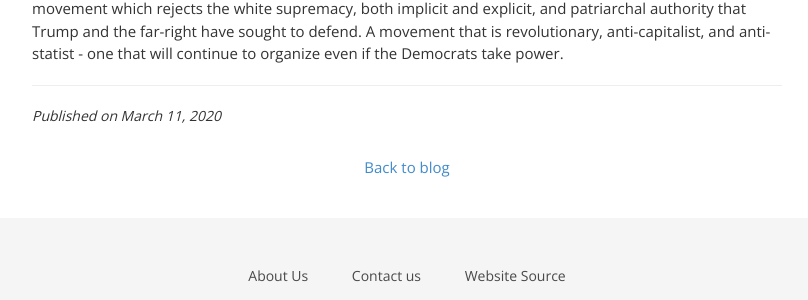
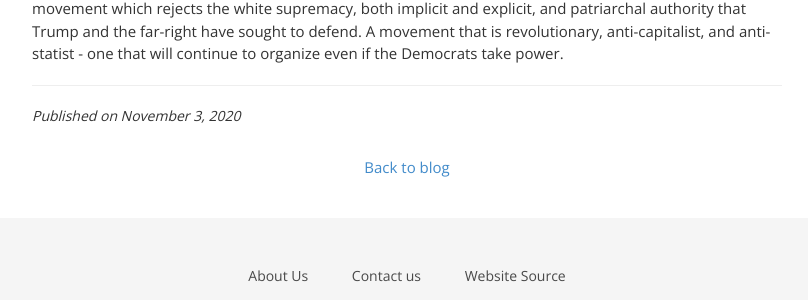
Before and after one commit to MACCNYC/maccnyc.github.io, a Jekyll site: the page built from _posts/2020-11-03-Anarchist-Call-for-Post-Election-Mobilization.md.md, in a window 1280 px wide. Shown: the part 1083-1383 px from the top of the page, without its empty margins (233-1041 px from the left). Built offline with Jekyll 4.4.1, drawn with Linux system fonts in a browser that asks for light colours; some web fonts are replaced.

Commit message:
Update 2020-11-03-Anarchist-Call-for-Post-Election-Mobilization.md.md

```diff
--- a/_posts/2020-11-03-Anarchist-Call-for-Post-Election-Mobilization.md.md
+++ b/_posts/2020-11-03-Anarchist-Call-for-Post-Election-Mobilization.md.md
@@ -1,6 +1,6 @@
 ---
 title: An Anarchist Call for Post-election Mobilization
-date: 2020-03-11
+date: 2020-11-03
 layout: post
 author: MACC
 ---
```
